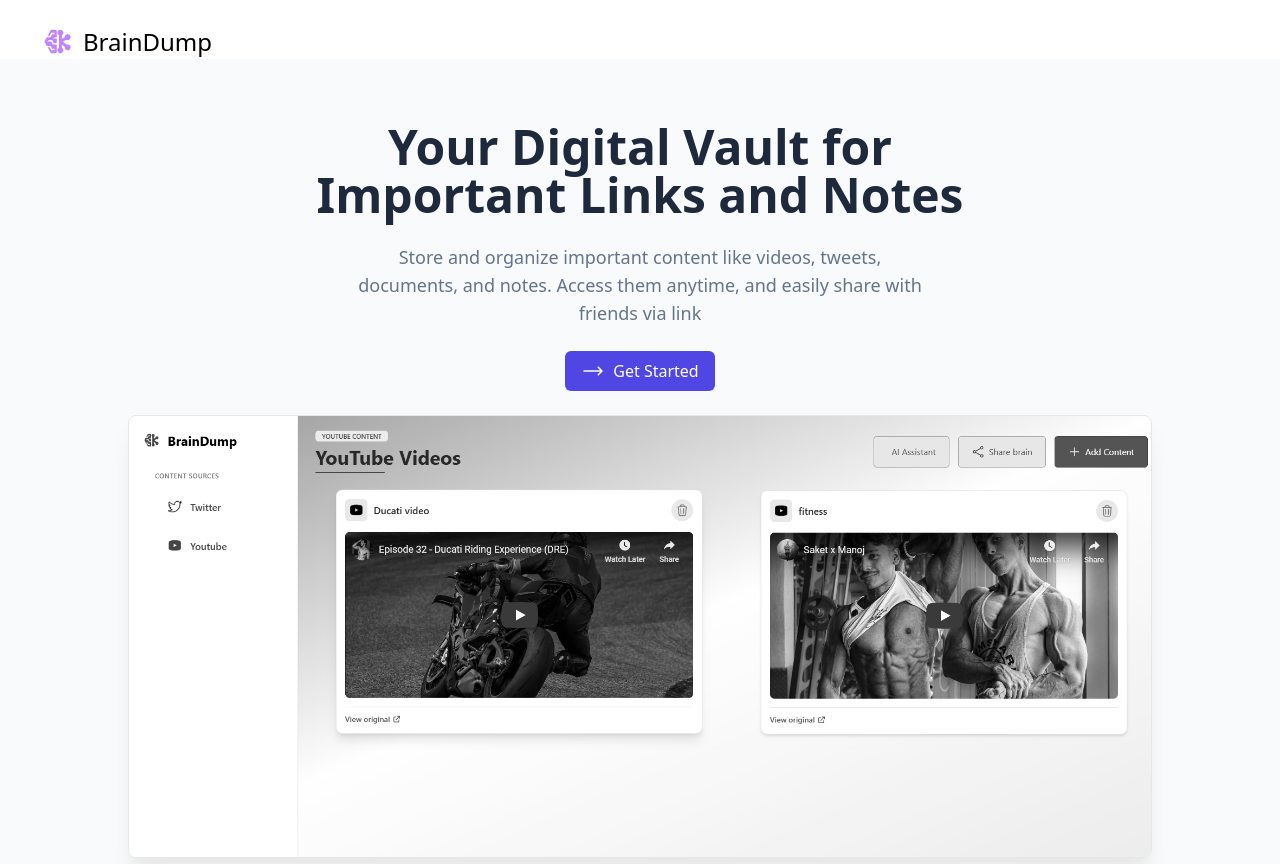
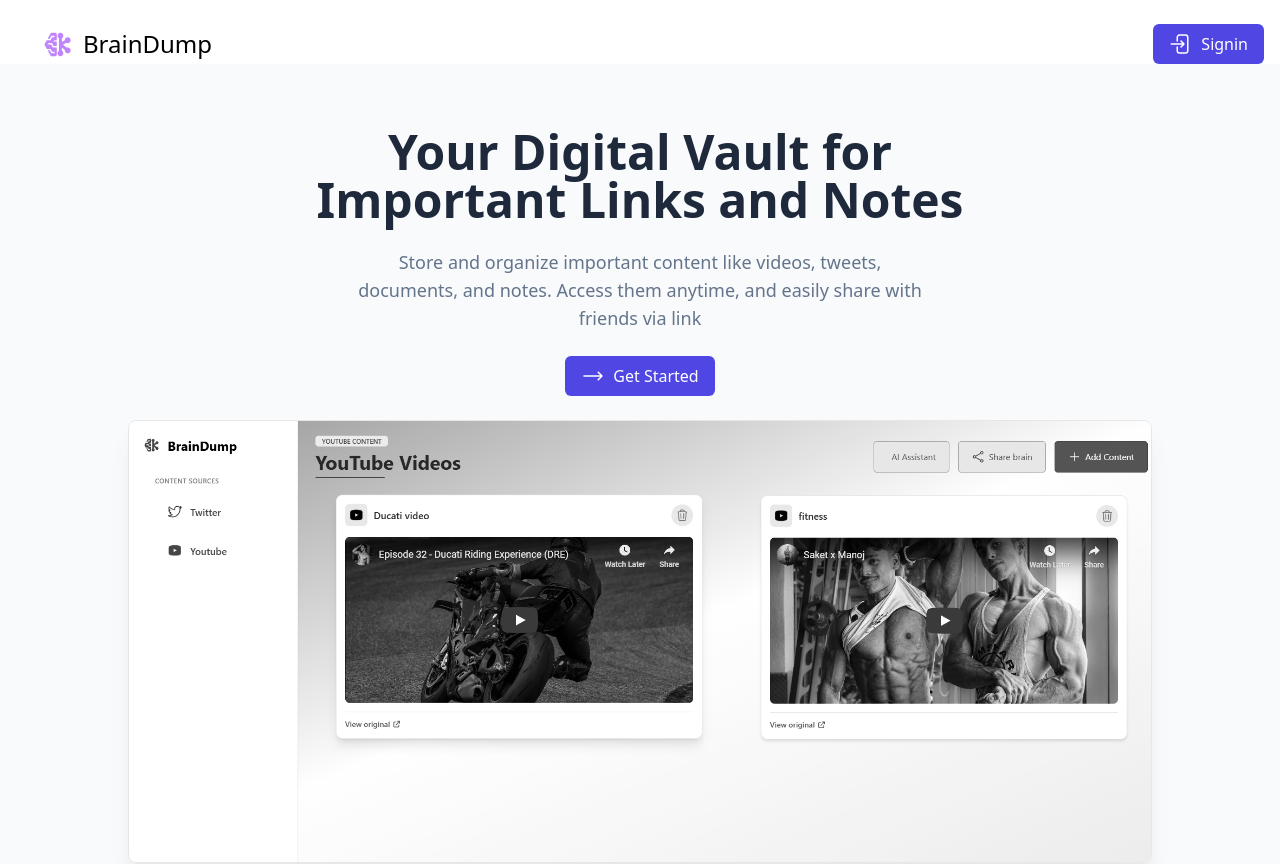
Before and after one commit to farman13/Brain-Dump, a React (Vite) app in the folder frontend/: page / in a window 1280 px wide. Shown: the top 864 px of the page. Built offline with nearby package versions, Linux system fonts and the light colour scheme.

Commit message:
make some ui changes

```diff
--- a/frontend/src/components/ui/Footer.tsx
+++ b/frontend/src/components/ui/Footer.tsx
@@ -18,7 +18,7 @@
                         <FaLinkedin size={24} />
                     </a>
                     <a
-                        href="https://github.com/farman13"
+                        href="https://github.com/farman13/Brain-Dump"
                         target="_blank"
                         rel="noopener noreferrer"
                         className="hover:text-white transition"
--- /dev/null
+++ b/frontend/src/icons/LoginIcon.tsx
@@ -0,0 +1,7 @@
+export const LoginIcon = () => {
+    return <svg xmlns="http://www.w3.org/2000/svg" fill="none" viewBox="0 0 24 24" stroke-width="1.5" stroke="currentColor" className="size-6">
+        <path stroke-linecap="round" stroke-linejoin="round" d="M8.25 9V5.25A2.25 2.25 0 0 1 10.5 3h6a2.25 2.25 0 0 1 2.25 2.25v13.5A2.25 2.25 0 0 1 16.5 21h-6a2.25 2.25 0 0 1-2.25-2.25V15M12 9l3 3m0 0-3 3m3-3H2.25" />
+    </svg>
+
+
+}
--- a/frontend/src/pages/Landingpage.tsx
+++ b/frontend/src/pages/Landingpage.tsx
@@ -4,6 +4,7 @@
 import { Footer } from "../components/ui/Footer";
 import { LogoIcon } from "../icons/LogoIcon";
 import { SigninIcon } from "../icons/SigninIcon";
+import { LoginIcon } from "../icons/LoginIcon";
 
 
 const Landingpage = () => {
@@ -11,6 +12,7 @@
 
     return (
         <>
+            <div className="flex justify-between">
                 <div className="flex text-2xl pt-6 ml-10 items-center">
                     <Link to="/">
                         <div className="pr-2 text-purple-400">
@@ -18,6 +20,10 @@
                         </div>
                     </Link>
                     BrainDump
+                </div>
+                <div className="mt-6 mr-4">
+                    <Button startIcon={<LoginIcon />} variant="primary" text="Signin" size="sm" fullwidth={true} loading={false} onClick={() => navigate("/signin")} />
+                </div>
             </div>
             <div className="min-h-[90vh] bg-slate-50 flex flex-col items-center gap-3 md:gap-6">
                 <h1 className="text-2xl md:text-5xl font-extrabold text-slate-800 text-center mt-16 max-w-[90vw] md:max-w-[65vw] lg:max-w-[55vw]">
```
Lines whose indentation alone changed are shown as unchanged.
